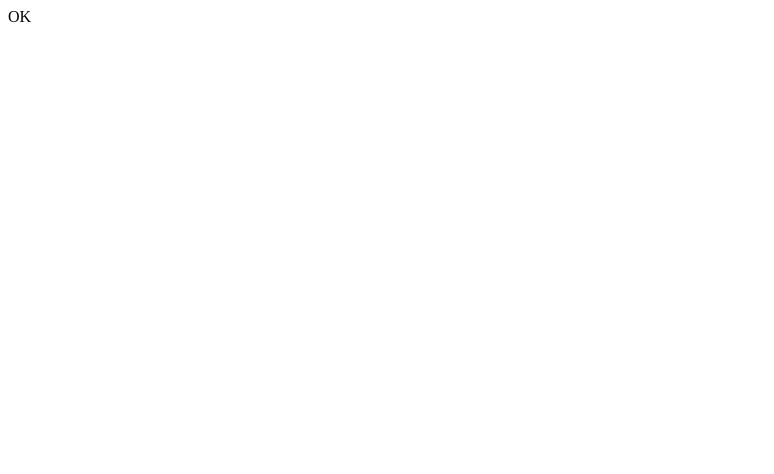
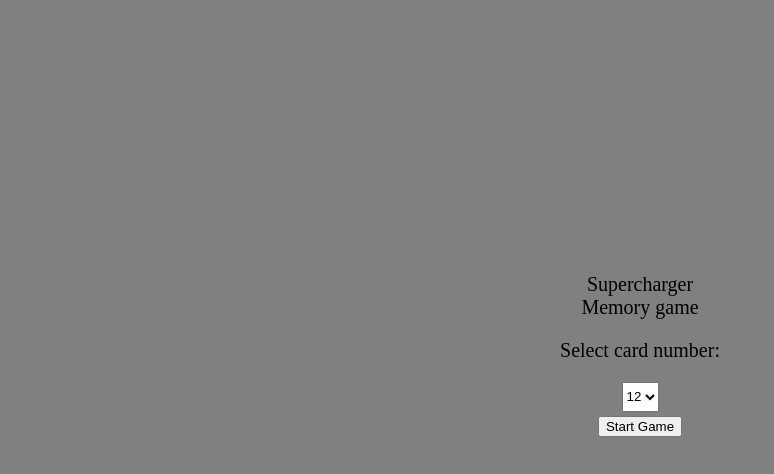
Before and after one commit to justHorsingAround/memory_game, a website: page index.html in a window 1280 px wide. Shown: the whole page, without its empty margins (0-774 px from the left). Drawn offline with Linux system fonts and the light colour scheme.

Commit message:
added main.css and game.js, no meaningful content yet

```diff
--- /dev/null
+++ b/game.js
@@ -0,0 +1,12 @@
+function onLoad(){
+    document.getElementById("start-button").addEventListener('click', onStartButtonClicked);
+}
+
+function onStartButtonClicked(){
+    console.log("button clicked");
+
+}
+
+
+
+document.addEventListener('DOMContentLoaded', function(){ onLoad();});
--- a/index.html
+++ b/index.html
@@ -1 +1,25 @@
-OK
+<!DOCTYPE html>
+<html class="no-js">
+    <head>
+        <meta charset="utf-8">
+        <meta http-equiv="X-UA-Compatible" content="IE=edge">
+        <title>Memory game</title>
+        <meta name="viewport" content="width=device-width, initial-scale=1">
+        <link rel="stylesheet" href="main.css">
+        <script src="game.js"></script>
+    </head>
+    <body>
+        <div id="main"><p>Supercharger<br>
+                        Memory game</p>
+            <p>Select card number: </p>
+        </div>
+        <div class="select-game">
+            <select class="select-game">
+                <option value="12">12</option>
+            </select>
+        </div>
+        <div class="start-btn">
+            <button id="start-button">Start Game</button>
+        </div>
+    </body>
+</html>
--- /dev/null
+++ b/main.css
@@ -0,0 +1,24 @@
+body {
+    background-color: gray;
+}
+
+#main {
+    text-align: center;
+    align-content: center;
+    font-size: 20px;
+    margin-top:20%;
+}
+
+.select-game {
+    align-content: center;
+    text-align: center;
+    height: 30px;
+    width: auto;
+}
+
+.start-btn {
+    align-content: center;
+    text-align: center;
+    height: 30px;
+    width: auto;
+}
```
Also changed, not shown: app.js (+16 -0 lines).
